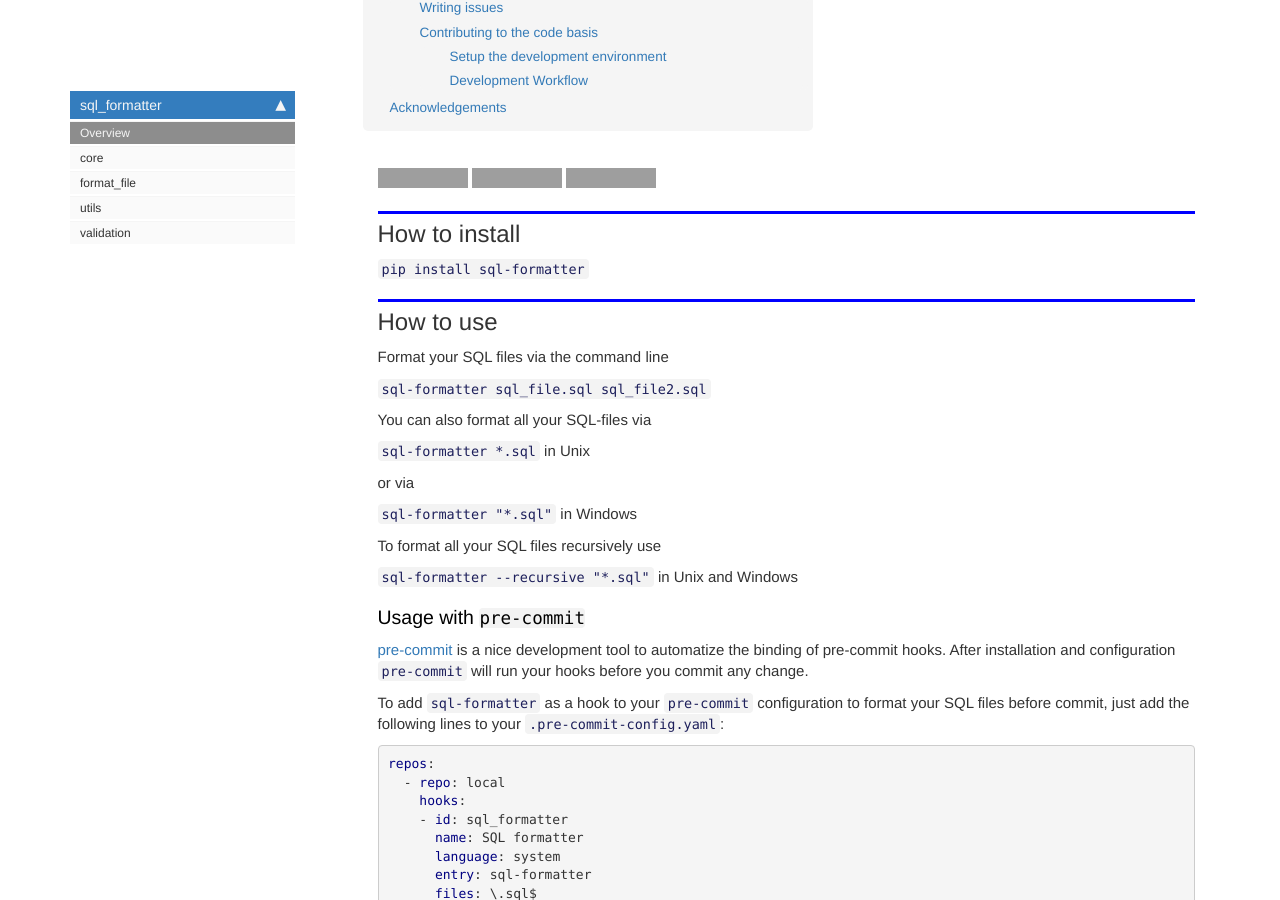
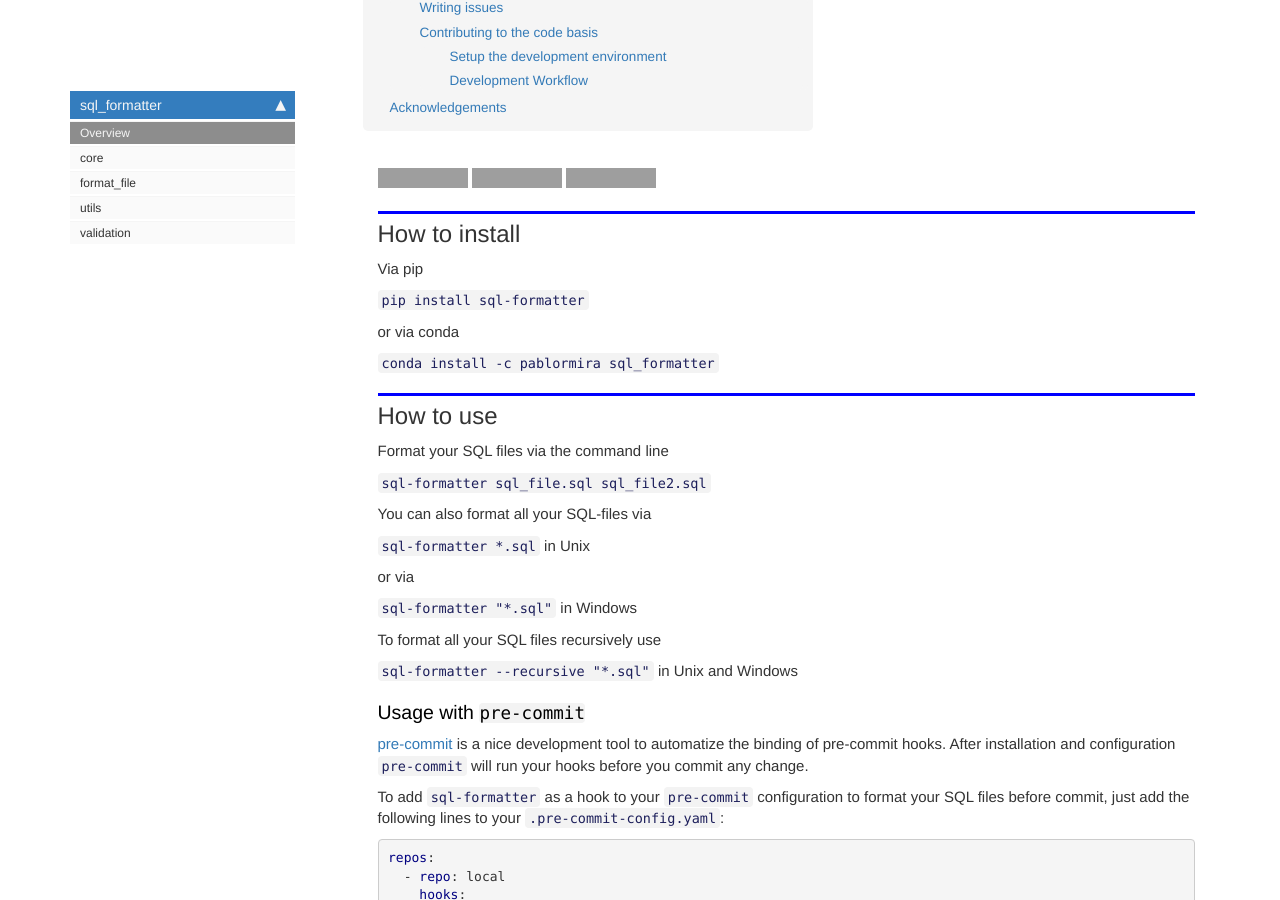
Before and after one commit to PabloRMira/sql_formatter, a Jekyll site: the page built from docs/index.html, in a window 1280 px wide and 900 px high, scrolled down 458 px. Built offline with Jekyll 4.4.1, drawn with Linux system fonts in a browser that asks for light colours; nearby versions of some CDN libraries; comment, search, counter and statistics services are not loaded; grey boxes are pictures that could not be loaded.

Commit message:
[DOC] Add hint on how to install via conda

```diff
--- a/docs/index.html
+++ b/docs/index.html
@@ -39,7 +39,10 @@ nb_path: "nbs/index.ipynb"
 </div>
 <div class="cell border-box-sizing text_cell rendered"><div class="inner_cell">
 <div class="text_cell_render border-box-sizing rendered_html">
-<h2 id="How-to-install">How to install<a class="anchor-link" href="#How-to-install"> </a></h2><p><code>pip install sql-formatter</code></p>
+<h2 id="How-to-install">How to install<a class="anchor-link" href="#How-to-install"> </a></h2><p>Via pip</p>
+<p><code>pip install sql-formatter</code></p>
+<p>or via conda</p>
+<p><code>conda install -c pablormira sql_formatter</code></p>
 
 </div>
 </div>
```
Also changed, not shown: README.md, 1 other file.
